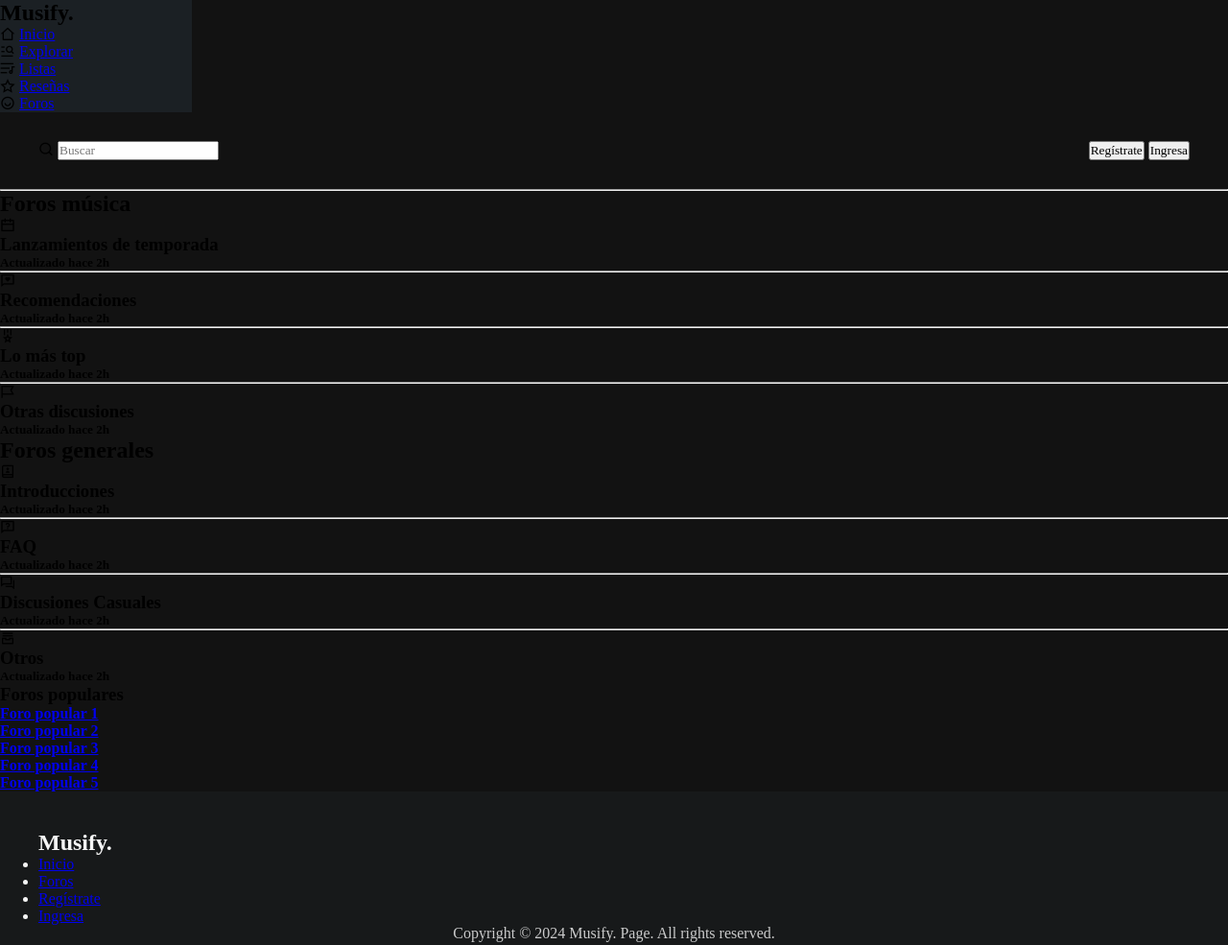
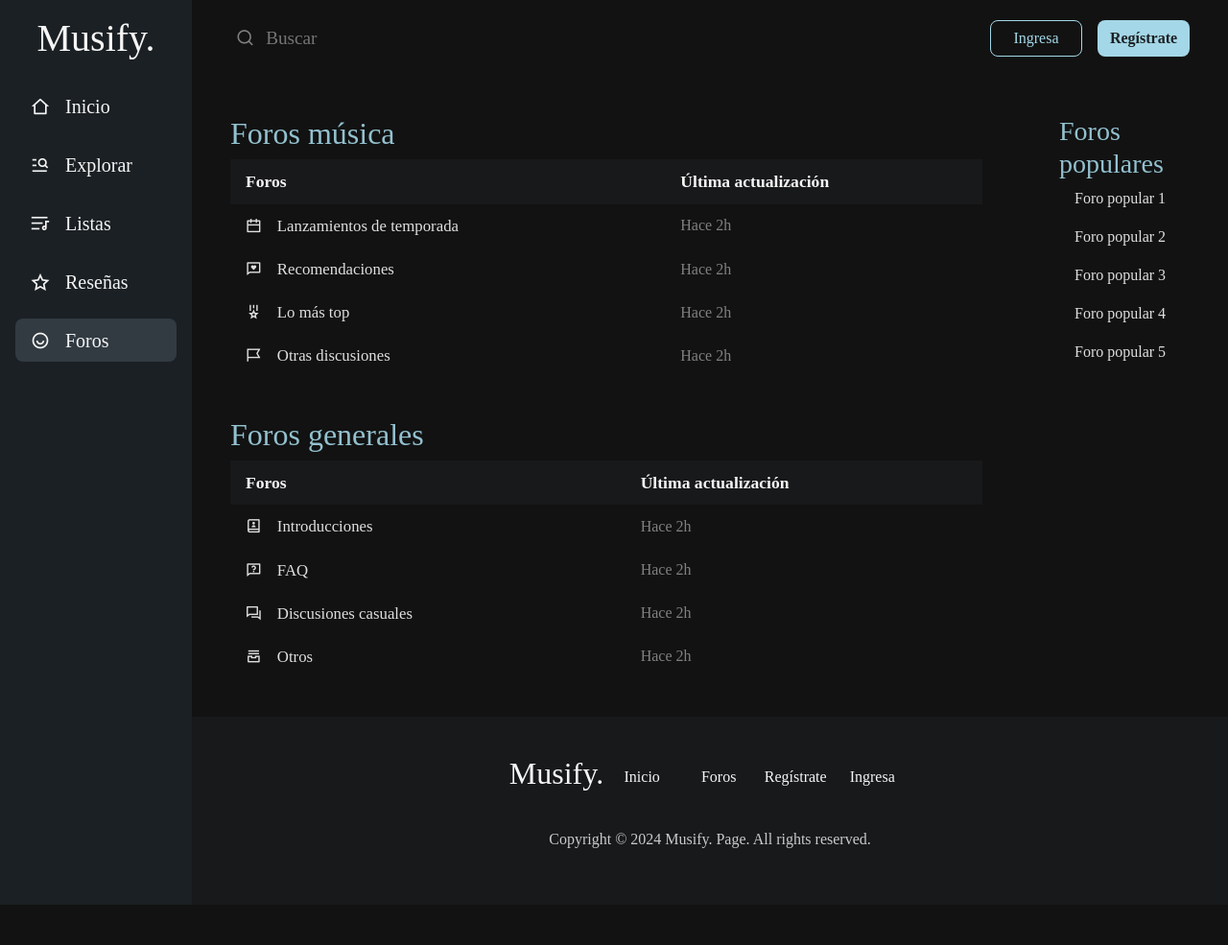
Before and after one commit to frontSha/PF-SharonDiaz, a plain HTML site: page pages/forums.html in a window 1280 px wide. Shown: the whole page at 96% size. After the commit the page ends 943 px from the top, so only its background shows below. Drawn offline with nearby package versions, Linux system fonts and the light colour scheme; a web font is replaced by a local one.

Commit message:
Estilos iniciales de forums

```diff
--- a/pages/forums.html
+++ b/pages/forums.html
@@ -8,181 +8,235 @@
       rel="stylesheet"
       href="https://cdnjs.cloudflare.com/ajax/libs/remixicon/4.2.0/remixicon.min.css"
     />
-    <link rel="stylesheet" href="../styles/css/styles.css">
+    <link
+      href="https://cdn.jsdelivr.net/npm/bootstrap@5.3.3/dist/css/bootstrap.min.css"
+      rel="stylesheet"
+      integrity="sha384-QWTKZyjpPEjISv5WaRU9OFeRpok6YctnYmDr5pNlyT2bRjXh0JMhjY6hW+ALEwIH"
+      crossorigin="anonymous"
+    />
+    <link rel="stylesheet" href="../styles/css/styles.css" />
   </head>
   <body>
-    <main>
-        <div class="sidebar">
-            <nav class="navbar">
-                <div class="logo-nav">
-                    <h1 class="logo">Musify.</h1>
+    <main class="d-flex no-wrap">
+      <div class="sidebar d-flex flex-column flex-shrink-0 p-xl-3 d-none d-md-block">
+        <div class="sidebar__logo d-flex align-items-center justify-content-center mb-3">
+          <h1 class="d-none d-xl-block">Musify.</h1>
+          <img
+            class="mt-3 d-block d-xl-none"
+            src="../assets/icons/musi.png"
+            alt=""
+            width="25"
+            height="25"
+          />
         </div>
-                <div class="item">
-                    <i class="ri-home-2-line"></i>
-                    <a href="../index.html">Inicio</a>
-                </div>
-                <div class="item">
-                    <i class="ri-menu-search-line"></i>
-                    <a href="./explore.html">Explorar</a>
-                </div>
-                <div class="item">
-                    <i class="ri-play-list-line"></i>
-                    <a href="./lists.html">Listas</a>
-                </div>
-                <div class="item">
-                    <i class="ri-star-line"></i>
-                    <a href="./reviews.html">Reseñas</a>
-                </div>
-                <div class="item">
-                    <i class="ri-user-smile-line"></i>
-                    <a href="./forums.html">Foros</a>
-                </div>
-            </nav>
+        <ul class="sidebar__nav nav flex-column mb-auto gap-3">
+          <li class="nav-item text-center text-xl-start">
+            <a href="../index.html" class="nav-link" aria-current="page"
+              ><i class="ri-home-2-line pe-none me-xl-3"></i>
+              <p class="d-none d-xl-block">Inicio</p>
+            </a>
+          </li>
+          <li class="nav-item text-center text-xl-start">
+            <a href="./explore.html" class="nav-link"
+              ><i class="ri-menu-search-line pe-none me-xl-3"></i>
+              <p class="d-none d-xl-block">Explorar</p>
+            </a>
+          </li>
+          <li class="nav-item text-center text-xl-start">
+            <a href="./lists.html" class="nav-link"
+              ><i class="ri-play-list-line pe-none me-xl-3"></i>
+              <p class="d-none d-xl-block">Listas</p>
+            </a>
+          </li>
+          <li class="nav-item text-center text-xl-start">
+            <a href="./reviews.html" class="nav-link">
+              <i class="ri-star-line pe-none me-xl-3"></i>
+              <p class="d-none d-xl-block">Reseñas</p>
+            </a>
+          </li>
+          <li class="nav-item text-center text-xl-start">
+            <a href="./forums.html" class="nav-link active"
+              ><i class="ri-user-smile-line pe-none me-xl-3"></i>
+              <p class="d-none d-xl-block">Foros</p>
+            </a>
+          </li>
+        </ul>
       </div>
       <div class="container-right">
         <header>
-                <div class="search-bar">
-                    <i class="ri-search-line"></i>
-                    <input type="search" name="fieldSearch" id="searchBar" class="searchBar" placeholder="Buscar"/>
+          <div id="toggle" class="d-md-none">
+            <button
+              class="navbar-toggler p-0"
+              type="button"
+              data-bs-toggle="offcanvas"
+              data-bs-target="#staticBackdrop"
+              aria-controls="staticBackdrop"
+            >
+              <svg
+                xmlns="http://www.w3.org/2000/svg"
+                width="24"
+                height="24"
+                class="bi"
+                fill="white"
+                viewBox="0 0 16 16"
+              >
+                <path
+                  fill-rule="evenodd"
+                  d="M2.5 11.5A.5.5 0 0 1 3 11h10a.5.5 0 0 1 0 1H3a.5.5 0 0 1-.5-.5zm0-4A.5.5 0 0 1 3 7h10a.5.5 0 0 1 0 1H3a.5.5 0 0 1-.5-.5zm0-4A.5.5 0 0 1 3 3h10a.5.5 0 0 1 0 1H3a.5.5 0 0 1-.5-.5z"
+                ></path>
+              </svg>
+            </button>
           </div>
-                <div class="userButtons">
-                    <input type="button" value="Regístrate" class="buttonSignin" onclick="window.location.href='register_form.html'"/>
-                    <input type="button" value="Ingresa" class="buttonLogin" />
+          <div class="header__search">
+            <i class="ri-search-line header__search--icon"></i>
+            <input
+              type="search"
+              name="fieldSearch"
+              id="searchBar"
+              class="header__search--input"
+              placeholder="Buscar"
+            />
+          </div>
+          <div class="header__btns">
+            <input
+              type="button"
+              value="Ingresa"
+              class="header__btns--login d-none d-md-block"
+            />
+            <input
+              type="button"
+              value="Regístrate"
+              class="header__btns--signin d-none d-md-block"
+              onclick="window.location.href='register_form.html'"
+            />
           </div>
         </header>
-            <hr>
         <!-- contenido -->
-            <section class="music-forum">
+         <div class="content">
+           <section>
+             <div class="music-forum">
+               <h2>Foros música</h2>
+               <table>
+                 <thead>
+                   <tr>
+                     <th>Foros</th>
+                     <th>Última actualización</th>
+                   </tr>
+                 </thead>
+                 <tbody>
+                   <tr>
+                     <td>
                        <div>
-                    <h2>Foros música</h2>
+                         <a href="#"><i class="ri-calendar-line"></i>Lanzamientos de temporada</a>
                        </div>
-                 <div class="forums">
-                    <div class="forum-1">
-                        <div class="section-left">
-                            <i class="ri-calendar-line"></i>
+                     </td>
+                     <td>
+                       <p>Hace 2h</p>
+                     </td>
+                   </tr>
+                   <tr>
+                     <td>
+                       <div>
+                         <a href="#"><i class="ri-chat-heart-line"></i>Recomendaciones</a>
                        </div>
-                        <div class="section-right">
-                            <h3>Lanzamientos de temporada</h3>
+                     </td>
+                     <td>
+                       <p>Hace 2h</p>
+                     </td>
+                   </tr>
+                   <tr>
+                     <td>
+                       <div>
+                         <a href="#"><i class="ri-medal-2-line"></i>Lo más top</a>
                        </div>
+                     </td>
+                     <td>
+                       <p>Hace 2h</p>
+                     </td>
+                   </tr>
+                   <tr>
+                     <td>
                        <div>
-                            <h5>Actualizado hace 2h</h5>
+                         <a href="#"><i class="ri-flag-2-line"></i>Otras discusiones</a>
                        </div>
+                     </td>
+                     <td>
+                       <p>Hace 2h</p>
+                     </td>
+                   </tr>
+                 </tbody>
+               </table>
              </div>
-                    <hr>
-                    <div class="forum-2">
-                        <div class="section-left">
-                            <i class="ri-chat-heart-line"></i>
+
+             <div class="general-forum">
+               <h2>Foros generales</h2>
+               <table>
+                 <thead>
+                   <tr>
+                     <th>Foros</th>
+                     <th>Última actualización</th>
+                   </tr>
+                 </thead>
+                 <tbody>
+                   <tr>
+                     <td>
+                       <div>
+                         <a href="#"><i class="ri-contacts-book-2-line"></i>Introducciones</a>
                        </div>
-                        <div class="section-right">
-                            <h3>Recomendaciones</h3>
+                     </td>
+                     <td><p>Hace 2h</p></td>
+                   </tr>
+                   <tr>
+                     <td>
+                       <div>
+                         <a href="#"><i class="ri-questionnaire-line"></i>FAQ</a>
                        </div>
+                     </td>
+                     <td><p>Hace 2h</p></td>
+                   </tr>
+                   <tr>
+                     <td>
                        <div>
-                            <h5>Actualizado hace 2h</h5>
+                         <a href="#"><i class="ri-question-answer-line"></i>Discusiones casuales</a>
                        </div>
+                     </td>
+                     <td><p>Hace 2h</p></td>
+                   </tr>
+                   <tr>
+                     <td>
+                       <div>
+                         <a href="#"><i class="ri-archive-stack-line"></i>Otros</a>
                        </div>
-                    <hr>
-                    <div class="forum-3">
-                        <div class="section-left">
-                            <i class="ri-medal-2-line"></i>
-                        </div>
-                        <div class="section-right">
-                            <h3>Lo más top</h3>
-                        </div>
-                        <div>
-                            <h5>Actualizado hace 2h</h5>
-                        </div>
-                    </div>
-                    <hr>
-                    <div class="forum-4">
-                        <div class="section-left">
-                            <i class="ri-flag-2-line"></i>
-                        </div>
-                        <div class="section-right">
-                            <h3>Otras discusiones</h3>
-                        </div>
-                        <div>
-                            <h5>Actualizado hace 2h</h5>
-                        </div>
-                    </div>
-                 </div>
-            </section>
-            <!-- foro 2 -->
-            <section class="general-forum">
-                 <div>
-                    <h2>Foros generales</h2>
-                 </div>
-                 <div class="forums">
-                    <div class="forum-1">
-                        <div class="section-left">
-                            <i class="ri-contacts-book-2-line"></i>
-                        </div>
-                        <div class="section-right">
-                            <h3>Introducciones</h3>
-                        </div>
-                        <div>
-                            <h5>Actualizado hace 2h</h5>
-                        </div>
-                    </div>
-                    <hr>
-                    <div class="forum-2">
-                        <div class="section-left">
-                            <i class="ri-questionnaire-line"></i>
-                        </div>
-                        <div class="section-right">
-                            <h3>FAQ</h3>
-                        </div>
-                        <div>
-                            <h5>Actualizado hace 2h</h5>
-                        </div>
-                    </div>
-                    <hr>
-                    <div class="forum-3">
-                        <div class="section-left">
-                            <i class="ri-question-answer-line"></i>
-                        </div>
-                        <div class="section-right">
-                            <h3>Discusiones Casuales</h3>
-                        </div>
-                        <div>
-                            <h5>Actualizado hace 2h</h5>
-                        </div>
-                    </div>
-                    <hr>
-                    <div class="forum-4">
-                        <div class="section-left">
-                            <i class="ri-archive-stack-line"></i>
-                        </div>
-                        <div class="section-right">
-                            <h3>Otros</h3>
-                        </div>
-                        <div>
-                            <h5>Actualizado hace 2h</h5>
-                        </div>
-                    </div>
+                     </td>
+                     <td><p>Hace 2h</p></td>
+                   </tr>
+                 </tbody>
+               </table>
              </div>
            </section>
            <!-- aside -->
            <aside>
-                <div>
              <h3>Foros populares</h3>
+             <ul>
+               <li><a href="#">Foro popular 1</a></li>
+               <li><a href="#">Foro popular 2</a></li>
+               <li><a href="#">Foro popular 3</a></li>
+               <li><a href="#">Foro popular 4</a></li>
+               <li><a href="#">Foro popular 5</a></li>
+             </ul>
+           </aside>
          </div>
-                <div>
-                    <h4><a href="#">Foro popular 1</a></h4>
-                    <h4><a href="#">Foro popular 2</a></h4>
-                    <h4><a href="#">Foro popular 3</a></h4>
-                    <h4><a href="#">Foro popular 4</a></h4>
-                    <h4><a href="#">Foro popular 5</a></h4>
-                </div>
-            </aside>
         <!-- Pie de página -->
-            <footer>
-                <div class="footer">
+        <footer
+          class="d-flex flex-column justify-content-center align-items-center"
+        >
+          <div
+            class="footer__links d-flex flex-wrap justify-content-center align-items-center"
+          >
             <h2>Musify.</h2>
-                    <ul>
+            <ul class="d-flex align-items-center">
               <li><a href="#">Inicio</a></li>
               <li><a href="#">Foros</a></li>
-                    </ul>
-                    <ul>
               <li><a href="#">Regístrate</a></li>
               <li><a href="#">Ingresa</a></li>
             </ul>
@@ -190,6 +244,65 @@
           <p>Copyright © 2024 Musify. Page. All rights reserved.</p>
         </footer>
       </div>
+      <div
+        class="offcanvas offcanvas-start text-bg-dark"
+        data-bs-backdrop="static"
+        tabindex="-1"
+        id="staticBackdrop"
+        aria-labelledby="staticBackdropLabel"
+      >
+        <div class="offcanvas-header">
+          <h1 class="offcanvas-title ms-4" id="staticBackdropLabel">Musify.</h1>
+          <button
+            type="button"
+            class="btn-close"
+            data-bs-dismiss="offcanvas"
+            aria-label="Close"
+          ></button>
+        </div>
+        <div class="offcanvas-body">
+          <ul class="sidebar__nav nav flex-column mb-auto gap-3">
+            <li class="nav-item text-center">
+              <a
+                href="../index.html"
+                class="nav-link nav-link__offcanvas"
+                aria-current="page"
+                ><i class="ri-home-2-line pe-none me-3 text-light"></i>
+                Inicio
+              </a>
+            </li>
+            <li class="nav-item text-center">
+              <a href="./explore.html" class="nav-link nav-link__offcanvas"
+                ><i class="ri-menu-search-line pe-none me-3 text-light"></i>
+                Explorar
+              </a>
+            </li>
+            <li class="nav-item text-center">
+              <a href="./lists.html" class="nav-link nav-link__offcanvas"
+                ><i class="ri-play-list-line pe-none me-3 text-light"></i>
+                Listas
+              </a>
+            </li>
+            <li class="nav-item text-center">
+              <a href="./reviews.html" class="nav-link nav-link__offcanvas">
+                <i class="ri-star-line pe-none me-3 text-light"></i>
+                Reseñas
+              </a>
+            </li>
+            <li class="nav-item text-center">
+              <a href="./forums.html" class="nav-link nav-link__offcanvas"
+                ><i class="ri-user-smile-line pe-none me-3 text-light"></i>
+                Foros
+              </a>
+            </li>
+          </ul>
+        </div>
+      </div>
     </main>
+    <script
+      src="https://cdn.jsdelivr.net/npm/bootstrap@5.3.3/dist/js/bootstrap.min.js"
+      integrity="sha384-0pUGZvbkm6XF6gxjEnlmuGrJXVbNuzT9qBBavbLwCsOGabYfZo0T0to5eqruptLy"
+      crossorigin="anonymous"
+    ></script>
   </body>
 </html>
--- a/styles/scss/views/_forums.scss
+++ b/styles/scss/views/_forums.scss
@@ -0,0 +1,66 @@
+.content{
+    display: grid;
+    grid-template-columns: 80% 20%;
+}
+section{
+    padding: 40px 40px 0;
+    .music-forum, .general-forum{
+        padding-bottom: 40px;
+    }
+    h2{
+        color: $color-main;
+    }
+    table{
+        background-color: transparent;
+        border-style: none;
+        padding: 40px;
+        width: 100%;
+    }
+    thead{
+        background-color: $color-bg-secondary;
+    }
+    th{
+        color: $color-text-primary;
+        @extend td;
+        font-size: 1.1em;
+    }
+    td{
+        padding: 10px;
+        padding-inline-start: 1rem;
+    }
+    a{
+        text-decoration: none;
+        color: $color-text-secondary;
+        font-size: 1.05em;
+        i{
+            margin-right: 1rem;
+        }
+    }
+    p{
+        color: $color-text-quaternary;
+        margin-bottom: 0;
+    }
+}
+
+aside{
+    padding: 40px;
+    h3{
+        color: $color-main;
+    }
+    ul{
+        list-style: none;
+        text-align: start;
+        display: flex;
+        flex-direction: column;
+        gap: 16px;
+        padding-inline-start: 1rem;
+
+        a{
+            text-decoration: none;
+            color: $color-text-secondary;
+            &:hover{
+                color: $color-text-tertiary;
+            }
+        }
+    }
+}
```
Also changed, not shown: styles/css/styles.css, 1 other file. Lines whose indentation alone changed are shown as unchanged.
